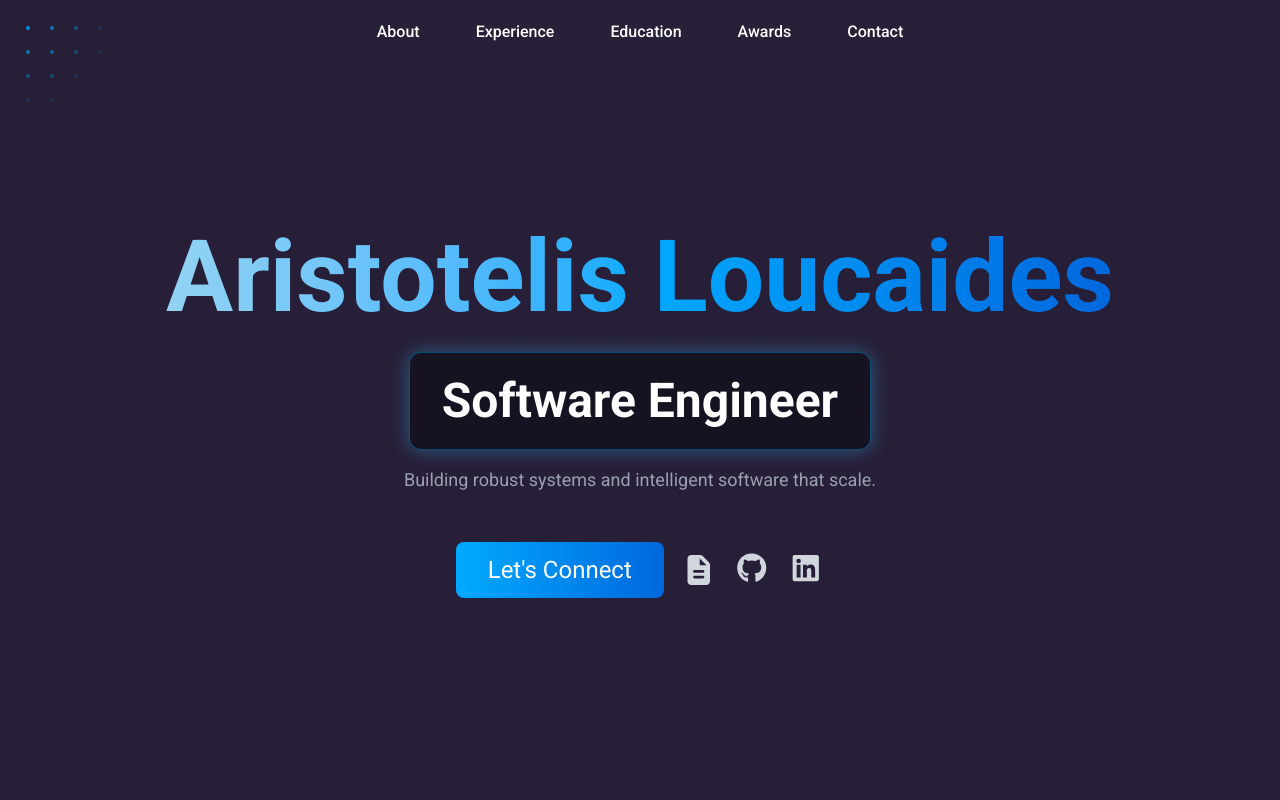
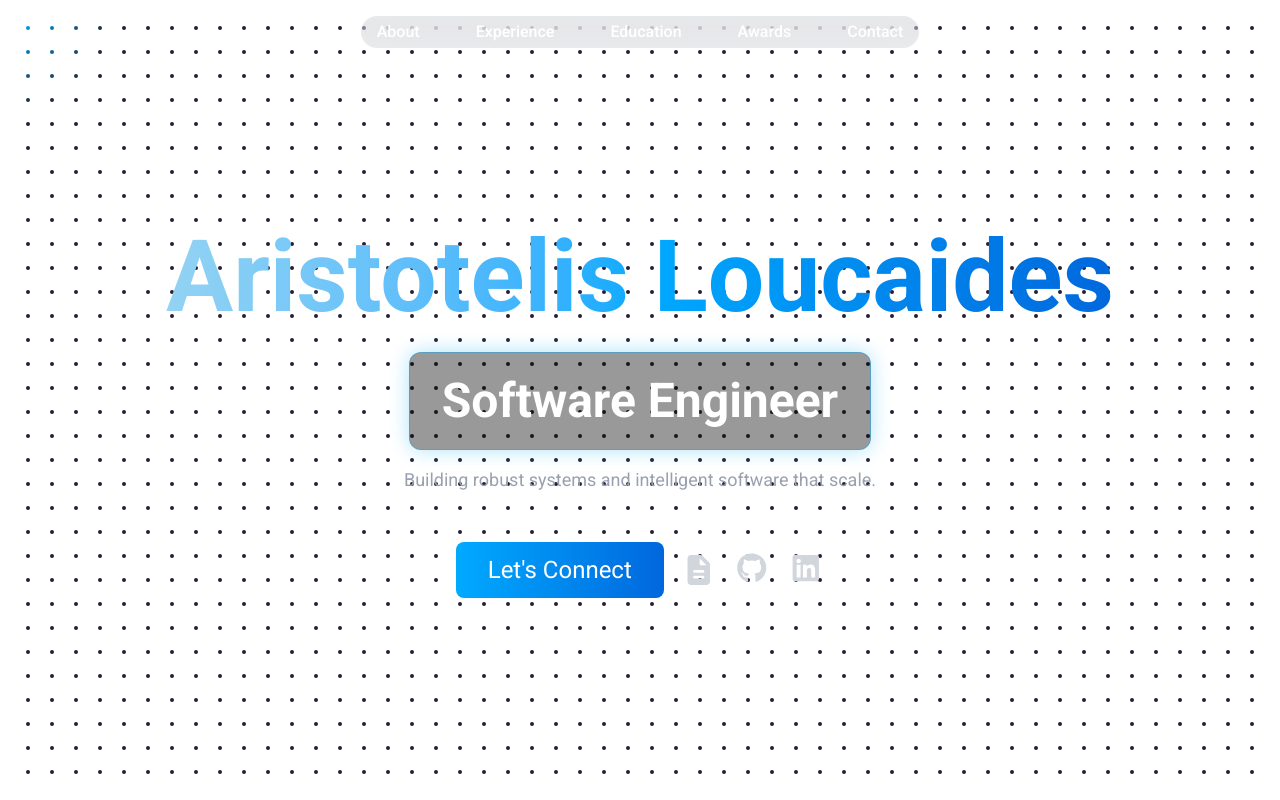
Before and after one commit to aristotelisl/web-portfolio, a React (Vite) app: page / in a window 1280 px wide. Shown: the top 800 px of the page. Built offline with nearby package versions, Linux system fonts and the light colour scheme.

Commit message:
Revert "Fix white background in Messenger in-app browser"
This reverts commit 0f4f60272f907ab1a796d162376765ea6fa4d613.

```diff
--- a/src/styles/index.css
+++ b/src/styles/index.css
@@ -5,9 +5,8 @@
   line-height: 1.5;
   font-weight: 400;
 
-  color-scheme: dark;
+  color-scheme: light dark;
   color: rgba(255, 255, 255, 0.87);
-  background-color: #271e37;
 
   font-synthesis: none;
   text-rendering: optimizeLegibility;
```
